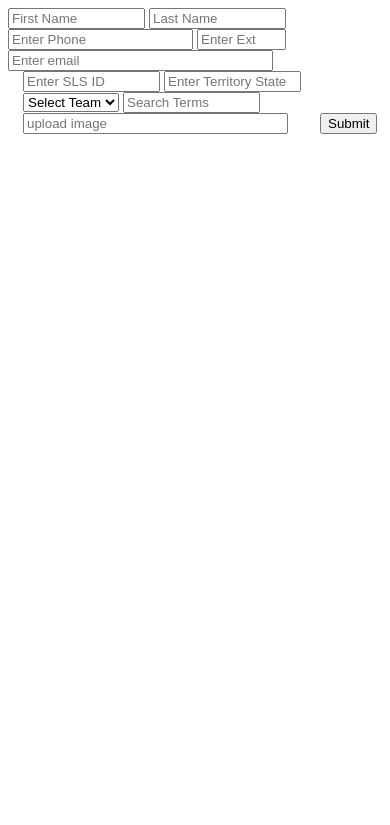
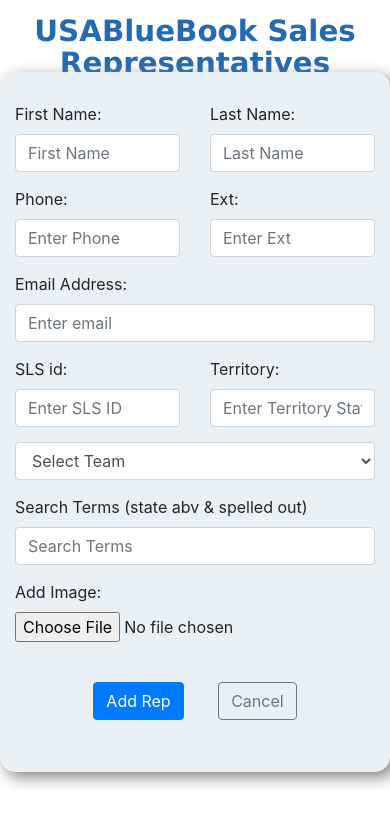
Before and after one commit to wlovick/usabb-sales-rep-directory, a PHP site: page /salesTeam.php?add in a window 390 px wide. Shown: the top 825 px of the page. Run offline with PHP 8.4, Linux system fonts and the light colour scheme; data that the repository does not hold is empty; grey boxes are pictures that could not be loaded.

Commit message:
Major Update to Add & Edit
Bootstrapped the Add & Edit forms and made them responsive overlays

```diff
--- /dev/null
+++ b/add.php
@@ -0,0 +1,164 @@
+<!DOCTYPE html>
+<?php
+	include("derc.php");
+?>
+
+<html>
+<head>
+	<title></title>
+<link rel="stylesheet" href="https://stackpath.bootstrapcdn.com/bootstrap/4.1.3/css/bootstrap.min.css" integrity="sha384-MCw98/SFnGE8fJT3GXwEOngsV7Zt27NXFoaoApmYm81iuXoPkFOJwJ8ERdknLPMO" crossorigin="anonymous">
+
+</head>
+<body>
+
+<style type="text/css">
+.addBox {
+        width: 700px;
+        height: 700px;
+        background-color: #e9f1f7;
+        border-radius: 15px;
+        box-shadow: 5px 5px 15px grey;
+        text-align: left;
+
+        position: fixed; /*it can be fixed too*/
+        z-index: 2000;
+        left: 0; right: 0;
+        top: 0; bottom: 0;
+        margin: auto;
+        padding: 15px;
+
+        /*this to solve "the content will not be cut when the window is smaller than the content": */
+        max-width: 100%;
+        max-height: 100%;
+        overflow: auto;
+    }
+
+.row {padding-top: 15px;}
+
+.btn {margin: 15px;}
+
+.buttons {
+	text-align: center;
+	padding-top: 25px;
+	}
+
+</style>
+
+<!-- <div style="display: inline-block; "> -->
+<div class="addBox">
+	<form method="post" action="add.php" enctype="multipart/form-data">
+		<div class="row">
+			<div class="col">
+				<label for="firstName">First Name:</label>
+				<input type="text" name="firstName" placeholder="First Name" class="form-control"/>
+			</div>
+			<div class="col">
+				<label for="lastName">Last Name:</label>
+				<input type="text" name="lastName" placeholder="Last Name" class="form-control"/>
+			</div>
+		</div>
+
+		<div class="row">
+			<div class="col">
+				<label for="phone">Phone:</label>
+				<input type="text" name="phone" placeholder="Enter Phone" class="form-control"/>
+			</div>
+			<div class="col">
+				<label for="ext">Ext:</label>
+				<input type="text" name="ext" placeholder="Enter Ext" class="form-control"/>
+			</div>
+		</div>
+
+		<div class="row">
+			<div class="col">
+				<label for="email">Email Address:</label>
+				<input type="text" name="email" placeholder="Enter email" class="form-control"/>
+			</div>
+		</div>
+
+		<div class="row">
+			<div class="col">
+				<label for="slsid">SLS id:</label>
+				<input type="text" name="slsid" placeholder="Enter SLS ID" class="form-control"/>
+			</div>
+			<div class="col">
+				<label for="territory">Territory:</label>
+				<input type="text" name="territory" placeholder="Enter Territory State(s)" class="form-control"/>
+			</div>
+		</div>
+
+		<div class="row">
+			<div class="col">
+				<select name="team" class="form-control">
+					<option value="" selected disabled hidden>Select Team</option>
+					<option value="Inside">Inside</option>
+					<option value="Outside">Outside</option>
+					<option value="International">International</option>
+				</select>
+			</div>
+		</div>
+
+		<div class="row">
+			<div class="col">
+				<label for="searchTer">Search Terms (state abv & spelled out)</label>
+				<input type="text" name="searchTer" placeholder="Search Terms" class="form-control"/>
+			</div>
+		</div>
+
+		<div class="row">
+			<div class="col">
+				<label for="image">Add Image:</label><br/>
+				<input type="file" name="image" id="image"/>
+			</div>
+		</div>
+
+		<div class="row buttons">
+			<div class="col">
+				<button type="submit" name="sub" placeholder="Add Rep" class="btn btn-primary">Add Rep</button>
+				<button type="submit" name="cancel" placeholder="Cancel" class="btn btn-outline-secondary">Cancel</button>
+			</div>
+		</div>
+
+	</form>
+</div>
+
+<?php
+	if(isset($_POST['sub'])) {
+
+		$firstName = $_POST['firstName'];
+		$lastName = $_POST['lastName'];
+		$phone = $_POST['phone'];
+		$ext = $_POST['ext'];
+		$email = $_POST['email'];
+		$slsid = $_POST['slsid'];
+		$territory = $_POST['territory'];
+		$searchTer = $_POST['searchTer'];
+		$team = $_POST['team'];
+
+		$addtarget_dir = "images/";
+		$image = basename($_FILES["image"]["name"]);
+
+		$addtarget_file = $addtarget_dir . $image;
+
+		move_uploaded_file($_FILES["image"]["tmp_name"], $addtarget_file);
+
+		$insert = "insert into salesteam (firstName, lastName, phone, ext, email, slsid, territory, searchTer, team, image) values ('$firstName', '$lastName', '$phone', '$ext', '$email', '$slsid', '$territory', '$searchTer', '$team', '$image')";
+
+		$run = mysqli_query($conn,$insert);
+
+		if($run) {
+	 		echo "<script>alert('Representative has been added!')</script>";
+			echo "<script>window.open('salesTeam.php', '_self')</script>";
+		}
+	}
+
+	if(isset($_POST['cancel'])) {
+		echo "<script>window.open('salesTeam.php', '_self')</script>";
+	}
+
+
+?>
+
+
+</body>
+</html>
--- a/salesTeam.php
+++ b/salesTeam.php
@@ -6,83 +6,57 @@
 <html>
 	<head>
 		<title>USABlueBook Rep Directory Admin page</title>
+
+		<style type="text/css">
+			a {color: #226ab3 !important; text-decoration: none;}
+			a:hover {color: #bd1d49 !important;}
+
+			body { margin: 0px; padding: 0px; }
+			body > div {margin: auto; text-align: center;}
+
+			.textbold {font-weight: bold;}
+
+			.addRep {font-size: 16pt; line-height: 18pt; font-weight: bold; color: #1c6fb5; font-family: Verdana, Arial, Helvetica, sans-serif;}
+			.repText {font-size: 10pt; line-height: 12pt; font-family: Verdana, Arial, Helvetica, sans-serif;}
+
+			@media only screen and (max-width: 700px) {
+				table[id="container"] {
+				width: 100%;
+				}
+			}
+
+		</style>
+
+		<script language="JavaScript" type="text/javascript">
+			function checkDelete(){
+				return confirm('Are you sure?');
+			}
+		</script>
+
 	</head>
 
 	<body>
-		<div style="display: inline-block;">
-			<form method="post" action="salesTeam.php">
-				<div style="display: inline-block;">
-					<div>
-						<input type="text" name="firstName" placeholder="First Name" size="14"/>
-						<input type="text" name="lastName" placeholder="Last Name" size="14"/>
-					</div>
-					<div>
-						<input type="text" name="phone" placeholder="Enter Phone"/>
-						<input type="text" name="ext" placeholder="Enter Ext" size="8"/>
-					</div>
-					<div>
-						<input type="text" name="email" placeholder="Enter email" size="30"/>
-					</div>
+		<div style="padding-top: 15px;">
+			<div style="">
+				<div style="font-size: 22pt; line-height: 24pt; font-weight: bold; color: #226ab3; font-family: Verdana, Arial, Helvetica, sans-serif;"><a href="index.php" style="text-decoration: none;">USABlueBook Sales Representatives Directory</a></div>
+				<div style="padding-top: 15px; margin-left: auto; margin-right: auto;"><span class="addRep"><a href="salesTeam.php?add"><img src="images/addUser.jpg" width="27" height="20" border="0" alt="Add user" /> Add Sales Rep</a></span></div>
+				<div style="padding-top: 15px; margin-left: auto; margin-right: auto;">
+					<?php
+						if(isset($_GET['edit'])) {
+							include("edit.php");
+						}
+					?>
+
+					<?php
+						if(isset($_GET['add'])) {
+							include("add.php");
+						}
+					?>
 				</div>
-				<div style="display: inline-block; padding-left: 15px;">
-					<div>
-						<input type="text" name="slsid" placeholder="Enter SLS ID" size="14"/>
-						<input type="text" name="territory" placeholder="Enter Territory State" size="14"/>
-					</div>
-					<div>
-						<select name="team">
-							<option value="" selected disabled hidden>Select Team</option>
-							<option value="Inside">Inside</option>
-							<option value="Outside">Outside</option>
-							<option value="International">International</option>
-						</select>
-						<input type="text" name="searchTer" placeholder="Search Terms" size="14"/>
-					</div>
-					<div>
-						<input type="text" name="image" placeholder="upload image" size="30"/>
-					</div>
-				</div>
-				<div style="display: inline-block; padding-left: 15px;">
-					<input type="submit" name="sub" placeholder="Insert Data"/>
-				</div>
-			</form>
-		</div>
-		<div style="display: inline-block; padding-left: 15px;">
-			<div style="display: inline-block;">
-				<?php
-					if(isset($_GET['edit'])) {
-						include("edit.php");
-					}
-				?>
 			</div>
 		</div>
 
-		<?php
-		if(isset($_POST['sub'])) {
-
-			$firstName = $_POST['firstName'];
-			$lastName = $_POST['lastName'];
-			$phone = $_POST['phone'];
-			$ext = $_POST['ext'];
-			$email = $_POST['email'];
-			$slsid = $_POST['slsid'];
-			$territory = $_POST['territory'];
-			$searchTer = $_POST['searchTer'];
-			$team = $_POST['team'];
-			$image = $_POST['image'];
-
-			$insert = "insert into salesteam (firstName, lastName, phone, ext, email, slsid, territory, searchTer, team, image) values ('$firstName', '$lastName', '$phone', '$ext', '$email', '$slsid', '$territory', '$searchTer', '$team', '$image')";
- 			//echo $insert = "insert into salesteam (firstName, lastName, phone, ext, email, slsid, territory, searchTer, team, image) values ('$firstName', '$lastName', '$phone', '$ext', '$email', '$slsid', '$territory', '$searchTer', '$team', '$image')";
-
-			$run = mysqli_query($conn,$insert);
-
-			if($run) {
-			   echo "<h3>Entry entered</h3>";
-			}
-		}
-		?>
-
-		<div style="padding: 15px 0;">
+		<div style="padding: 0;">
 			<div style="margin: auto;">
 				<?php
 
@@ -112,23 +86,23 @@
 
 						<div style="float: left; display: inline-block;">
 							<div style="padding: 10px 10px 0; text-align: left;"><img src="images/<?php echo $user_image;?>" width="auto" height="100" border="1" style="border: 1pt solid;" /></div>
-							<div style="padding: 3px 10px; text-align: left;"><?php echo $user_team;?> Sales</div>
-							<div style="padding: 3px 10px; text-align: left;">SLS id: <?php echo $user_slsid;?></div>
+							<div style="padding: 3px 10px; text-align: left;" class="repText textbold"><?php echo $user_team;?> Sales</div>
+							<div style="padding: 3px 10px; text-align: left;" class="repText textbold">SLS id: <?php echo $user_slsid;?></div>
 						</div>
 						<div style="display: inline-block;">
-							<div style="padding: 3px 10px; text-align: left;">Name: <?php echo $user_firstName;?> <?php echo $user_lastName;?></div>
-							<div style="padding: 3px 10px; text-align: left;">Phone: <?php echo $user_phone;
+							<div style="padding: 3px 10px; text-align: left;" class="repText">Name: <span class="textbold"><?php echo $user_firstName;?> <?php echo $user_lastName;?></span></div>
+							<div style="padding: 3px 10px; text-align: left;" class="repText">Phone: <span class="textbold"><?php echo $user_phone;
 								if (empty($user_ext)) {
-									echo '</div>';
+									echo '</span></div>';
 									} else {
-									echo '&nbsp;&nbsp;ext:' . $user_ext . '</div>';
+									echo '&nbsp;&nbsp;</span>ext:<span class="textbold">' . $user_ext . '</span></div>';
 									} ?>
-							<div style="padding: 3px 10px; text-align: left;">Email: <?php echo $user_email;?></div>
-							<div style="padding: 3px 10px; text-align: left;">Territory: <?php echo $user_territory;?></div>
-							<div style="padding: 3px 10px; text-align: left; max-width: 300px; height: 35px;">Search terms: <?php echo $user_searchTer;?></div>
+							<div style="padding: 3px 10px; text-align: left;" class="repText">Email: <span class="textbold"><?php echo $user_email;?></span></div>
+							<div style="padding: 3px 10px; text-align: left;" class="repText">Territory: <span class="textbold"><?php echo $user_territory;?></span></div>
+							<div style="padding: 3px 10px; text-align: left; max-width: 300px; height: 35px;" class="repText">Search terms: <?php echo $user_searchTer;?></div>
 							<div style="display: block; padding: 3px 10px; text-align: center;">
-								<div style="display: inline-block; width: 50%;"><a href="salesTeam.php?edit=<?php echo $user_id; ?>">Edit</a></div>
-								<div style="float: right; display: inline-block; width: 50%;"><a href="salesTeam.php?delete=<?php echo $user_id; ?>">Delete</a></div>
+								<div style="display: inline-block; width: 50%;" class="repText textbold"><a href="salesTeam.php?edit=<?php echo $user_id; ?>">Edit</a></div>
+								<div style="float: right; display: inline-block; width: 50%;" class="repText textbold"><a href="salesTeam.php?delete=<?php echo $user_id; ?>" onclick="return checkDelete()">Delete</a></div>
 							</div>
 						</div>
 
@@ -153,5 +127,7 @@
 		?>
 
 
+
+
 	</body>
 </html>
```
Also changed, not shown: edit.php (+116 -28 lines), index.php (+23 -12 lines).
